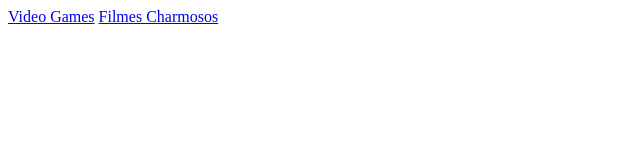
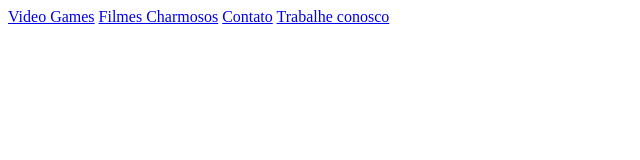
Before and after one commit to Carlos-EF/curso-html, a plain HTML site: page index.html in a window 1280 px wide. Shown: the whole page, without its empty margins (0-640 px from the left). Drawn offline with Linux system fonts and the light colour scheme.

Commit message:
Adicionado no index

```diff
--- a/index.html
+++ b/index.html
@@ -7,5 +7,7 @@
 <body>
    <a href="video-games.html">Video Games</a>
    <a href="filmes-charmosos.html">Filmes Charmosos</a>
+   <a href="contato.html">Contato</a>
+   <a href="trabalhe-conosco.html">Trabalhe conosco</a>
 
 </html>
```
